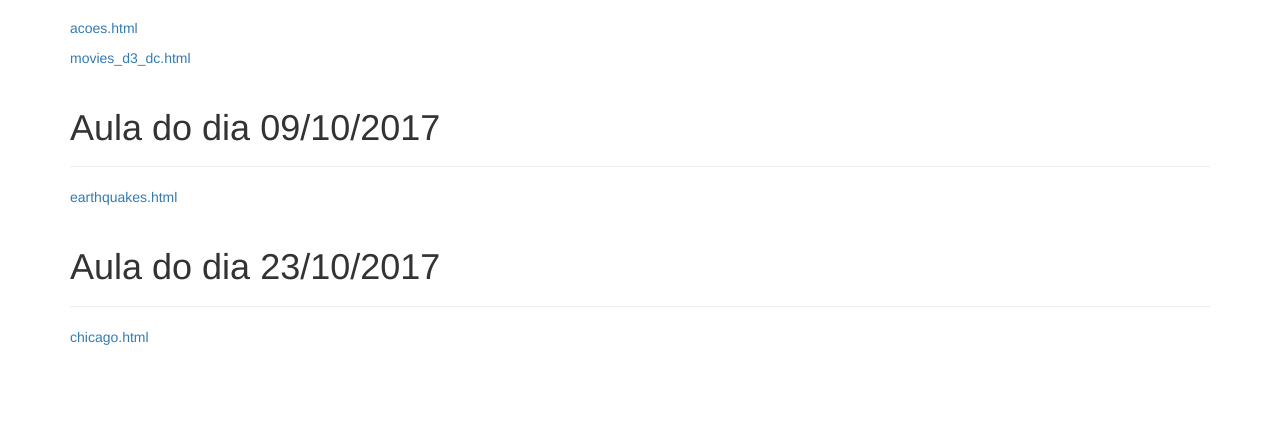
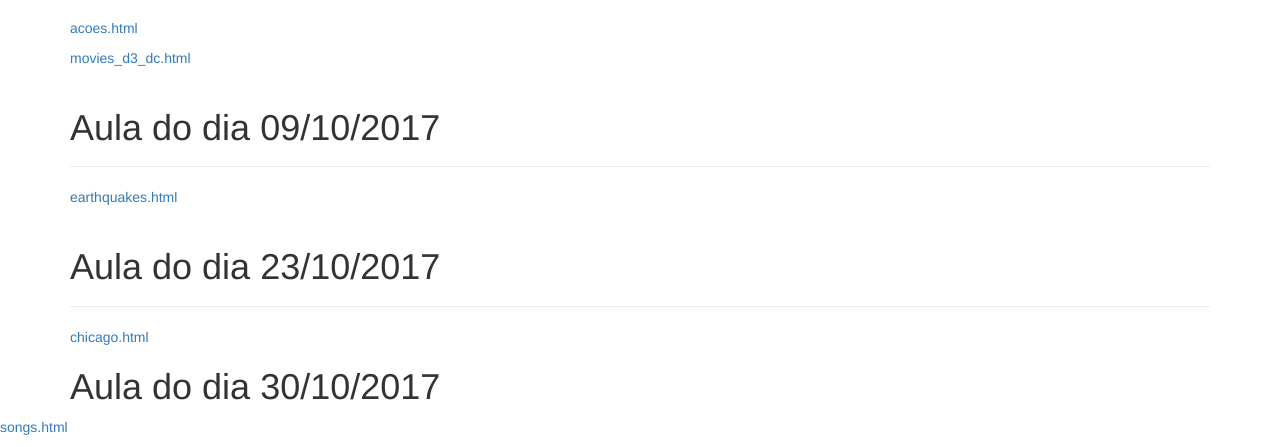
Before and after one commit to israelcvidal/datavis-course, a plain HTML site: page index.html in a window 1280 px wide. Shown: the part 731-1178 px from the top of the page. Before the commit the page ends 1088 px from the top, so only its background shows below. Drawn offline with nearby package versions, Linux system fonts and the light colour scheme.

Commit message:
adding to index

```diff
--- a/index.html
+++ b/index.html
@@ -80,7 +80,9 @@
       </div>
         <p><a href="/datavis-course/2017_10_23/chicago.html"> chicago.html</a></p>
 
-
+        <h1>Aula do dia 30/10/2017</h1>
+      </div>
+        <p><a href="/datavis-course/2017_10_30/web_vis_d3_4/songs.html"> songs.html</a></p>
     </div><!-- /.container -->
 
 
```
